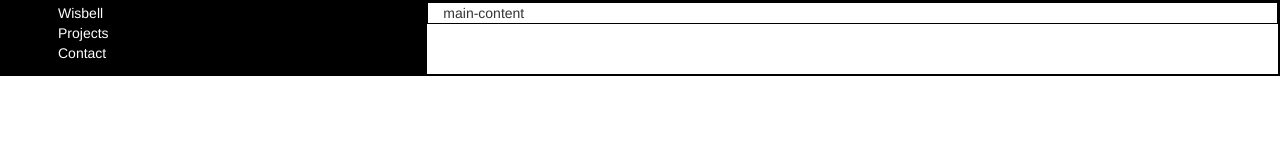
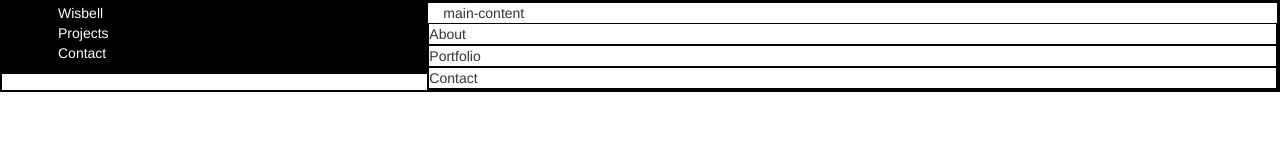
Before and after one commit to Wisbell/wisbell.github.io, a plain HTML site: page index.html in a window 1280 px wide. Drawn offline with nearby package versions, Linux system fonts and the light colour scheme.

Commit message:
Added barebone sections for About, Portfolio, Contact

```diff
--- a/index.html
+++ b/index.html
@@ -27,8 +27,20 @@
 
 			<div class="col-md-8">
 				main-content
+
+				<div class="row">
+					About
+				</div>
+
+				<div class="row">
+					Portfolio
+				</div>
+
+				<div class="row">
+					Contact
+				</div>
+
 			</div>
-
 		</div>
 
 
```
Also changed, not shown: 1 other file.
